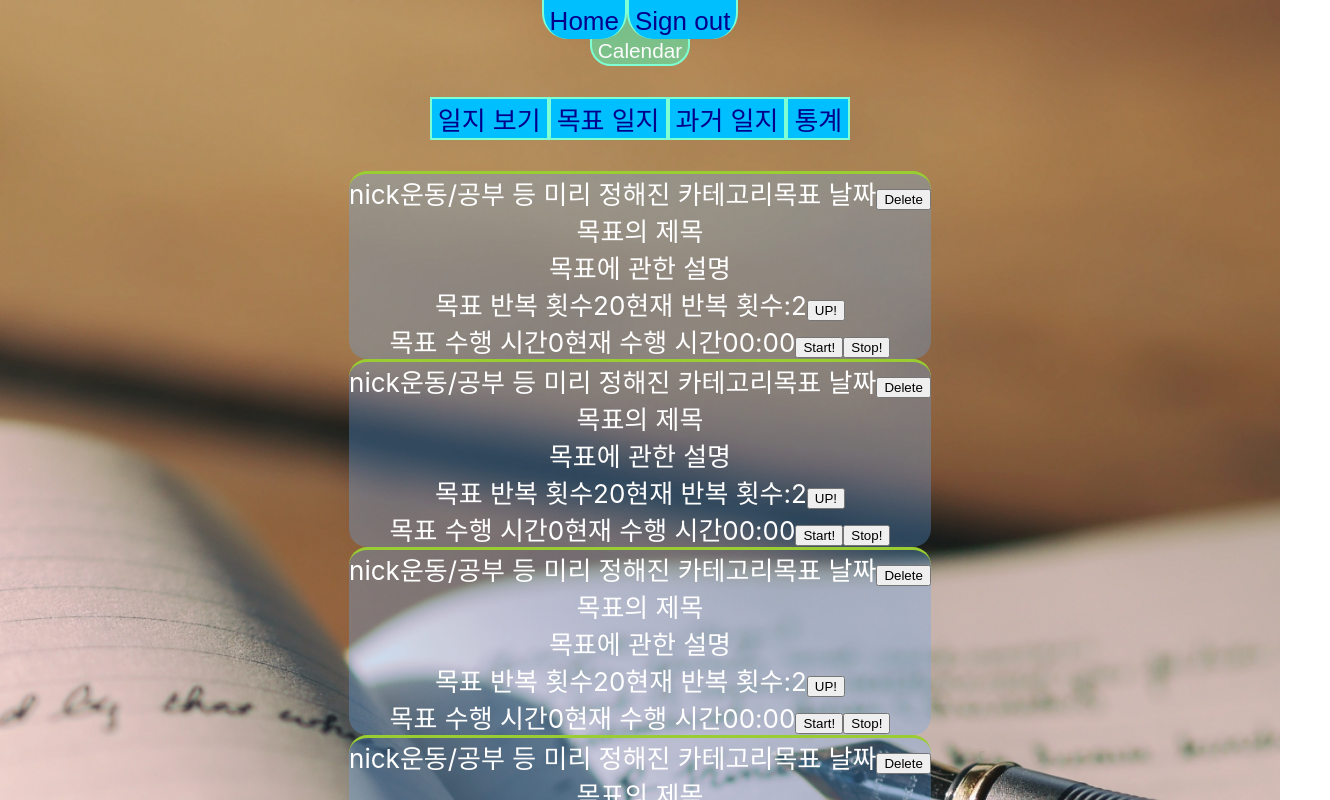
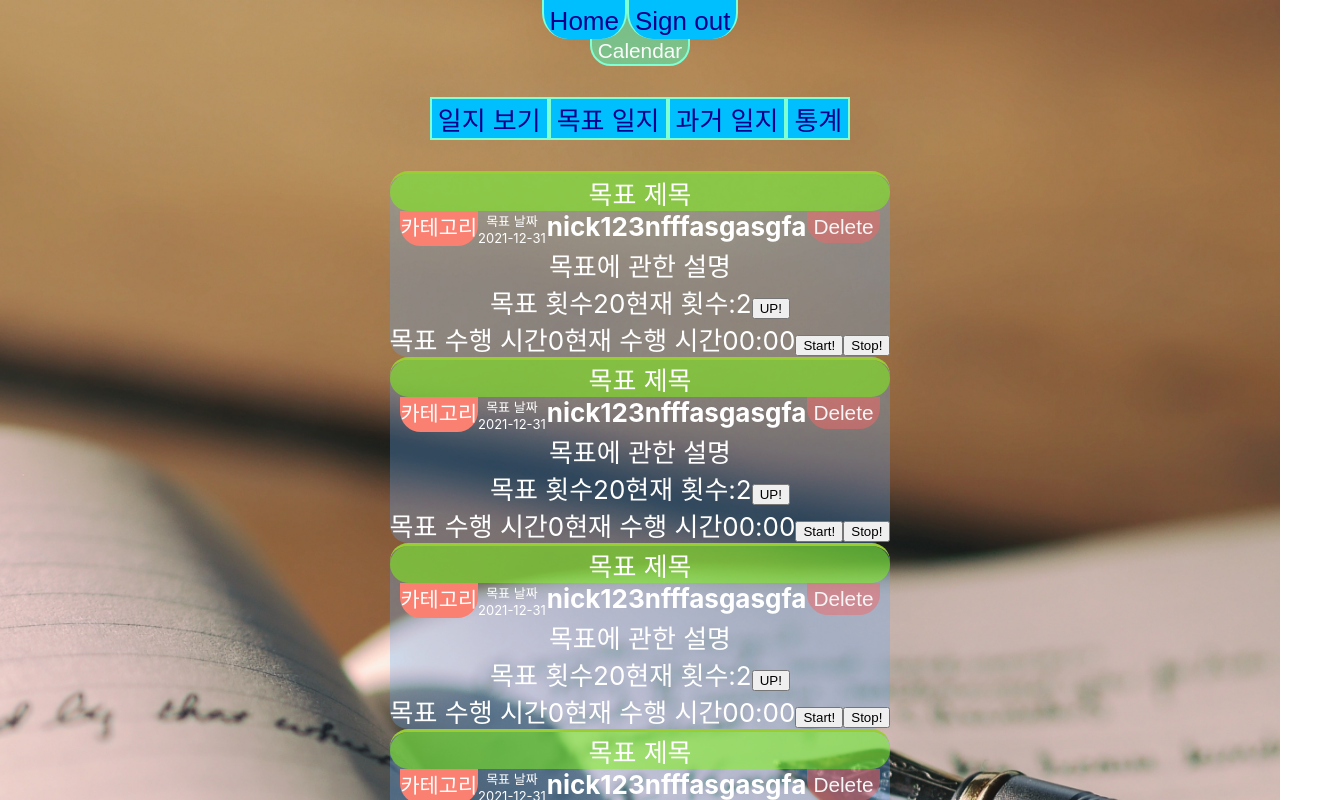
Before and after one commit to pknu-wap/com.everyjournal, a React (Create React App) app in the folder com.everyjournal_front/: page / in a window 1280 px wide. Shown: the top 800 px of the page, 1330 px wide, since content can reach past the window. Built offline with nearby package versions, Linux system fonts and the light colour scheme; no server answers.

Commit message:
Front css

```diff
--- a/com.everyjournal_front/src/App.css
+++ b/com.everyjournal_front/src/App.css
@@ -47,3 +47,9 @@
   left: 0;
   right: 0;
 }
+
+.footer{
+  background-color: rgba(31, 154, 255, 0.828);
+  padding-left: 100px;
+  width: 100vw;
+}
--- a/com.everyjournal_front/src/App.js
+++ b/com.everyjournal_front/src/App.js
@@ -24,15 +24,15 @@ class App extends Component {
     const tmp_tg = {
       id: 3,
       owner: "test1",
-      nickname: "nick",
-      task: "목표의 제목",
+      nickname: "nick123nfffasgasgfa",
+      task: "목표 제목",
       describe: "목표에 관한 설명",
-      category: "운동/공부 등 미리 정해진 카테고리",
+      category: "카테고리",
       currentReps: 2,
       currentTime: 0,
       targetReps: 20,
       targetTime: 0,
-      targetDate: "목표 날짜",
+      targetDate: "2021-12-31",
       completeOrNot: false,
       expired: false
     }
@@ -100,8 +100,9 @@ class App extends Component {
           </article>
         </section>
         <footer>
+          &nbsp;
           <div className="footer">
-          footer
+          &nbsp;
           </div>
         </footer>
       </div>
--- a/com.everyjournal_front/src/components/TopMenuBar.css
+++ b/com.everyjournal_front/src/components/TopMenuBar.css
@@ -9,10 +9,12 @@
     border-right: solid 0.1em aquamarine;
     border-radius: 0 0 1em 1em;
     padding-top: 0.2em;
+    transition: 0.5s;
 }
 
 .TopMenuBtn:hover {
     background-color: darkturquoise;
+    transition: 0.2;
   }
 
 .TopMenuBar {
--- a/com.everyjournal_front/src/home/Home.css
+++ b/com.everyjournal_front/src/home/Home.css
@@ -4,8 +4,10 @@
     font-size: 1em;
     color:darkblue;
     border: solid 0.1em aquamarine;
+    transition: 0.5s;
 }
 
 .HomeBtn:hover {
     background-color: darkturquoise;
+    transition: 0.2s;
   }
--- a/com.everyjournal_front/src/home/journal/HomeJournals.js
+++ b/com.everyjournal_front/src/home/journal/HomeJournals.js
@@ -67,22 +67,28 @@ class HomeJournals extends Component {
             journalList.push(
                 <div className="target_journals" data-id={tj.id}>
                     <div className="basic_info">
-                        {tj.nickname}
-                        {tj.category}
-                        {tj.targetDate}
+                        <div className='jn_title'>{tj.task}</div>
+                        <div className='jn_info'>
+                        <span className="jn_cate">{tj.category}</span>
+                        <span className="jn_date">
+                            <div>목표 날짜</div>
+                            <div>{tj.targetDate}</div>
+                        </span>
                         {tj.completeOrNot}
                         {tj.expired}
-                    <input type='button' value={'Delete'}
-                    onClick={function(e){this.onDelete(tj.id)}.bind(this)}
-                    data-id={tj.id}
-                />
+                        <span className="jn_nick"><b>{tj.nickname}</b></span>
+                        <input type='button' value={'Delete'}
+                        onClick={function(e){this.onDelete(tj.id)}.bind(this)}
+                        data-id={tj.id}
+                        className='jn_del'
+                        />
+                        </div>
                 </div>
-                <div>{tj.task}</div>
-                <div>{tj.describe}</div>
+                <div className='jn_desc'>{tj.describe}</div>
                 <div>
-                목표 반복 횟수{tj.targetReps}
-                현재 반복 횟수:{tj.currentReps}
-                <input type='button' value={'UP!'} onClick={function(e){this.onUp(tj.id)}.bind(this)} />
+                <span className='jn_treps'>목표 횟수{tj.targetReps}</span>
+                <span className='jn_creps'>현재 횟수:{tj.currentReps}</span>
+                <input className='jn_up' type='button' value={'UP!'} onClick={function(e){this.onUp(tj.id)}.bind(this)} />
                 </div>
                 <JournalClock
                 id={tj.id}
--- a/com.everyjournal_front/src/home/journal/journals.css
+++ b/com.everyjournal_front/src/home/journal/journals.css
@@ -2,4 +2,50 @@
     background-color: rgba(97, 170, 245, 0.3);
     border-top: solid yellowgreen;
     border-radius: 0.7em;
+    transition: 0.5s;
 }
+.target_journals:hover{
+    background-color: rgba(133, 191, 248, 0.5);
+    transition: 0.2s;
+}
+
+.jn_title{
+    background-color: rgba(127, 251, 11, 0.5);
+    border-radius: 1em;
+}
+.jn_info{
+    display: grid;
+}
+.jn_cate{
+    grid-row: 1;
+    grid-column: 1;
+    font-size: 0.8em;
+    background-color: salmon;
+    margin-left: 0.5em;
+    border-radius: 0 0 1em 1em;
+}
+.jn_date{
+    grid-row: 1;
+    grid-column: 2;
+    font-size: 0.5em;
+}
+.jn_nick{
+    grid-row: 1;
+    grid-column: 3;
+    border-radius: 0 0 0.5em 0.5em;
+}
+.jn_del{
+    grid-row: 1;
+    grid-column: 4;
+    font-size: 0.8em;
+    border-radius: 0 0 1em 1em;
+    float:right;
+    margin-right: 0.5em;
+    border: 0;
+    color:whitesmoke;
+    background-color: rgba(245, 105, 105, 0.5);
+    height: 1.5em;
+}
+.jn_del:hover{
+    background-color: rgba(243, 149, 25, 0.534);
+}
```
